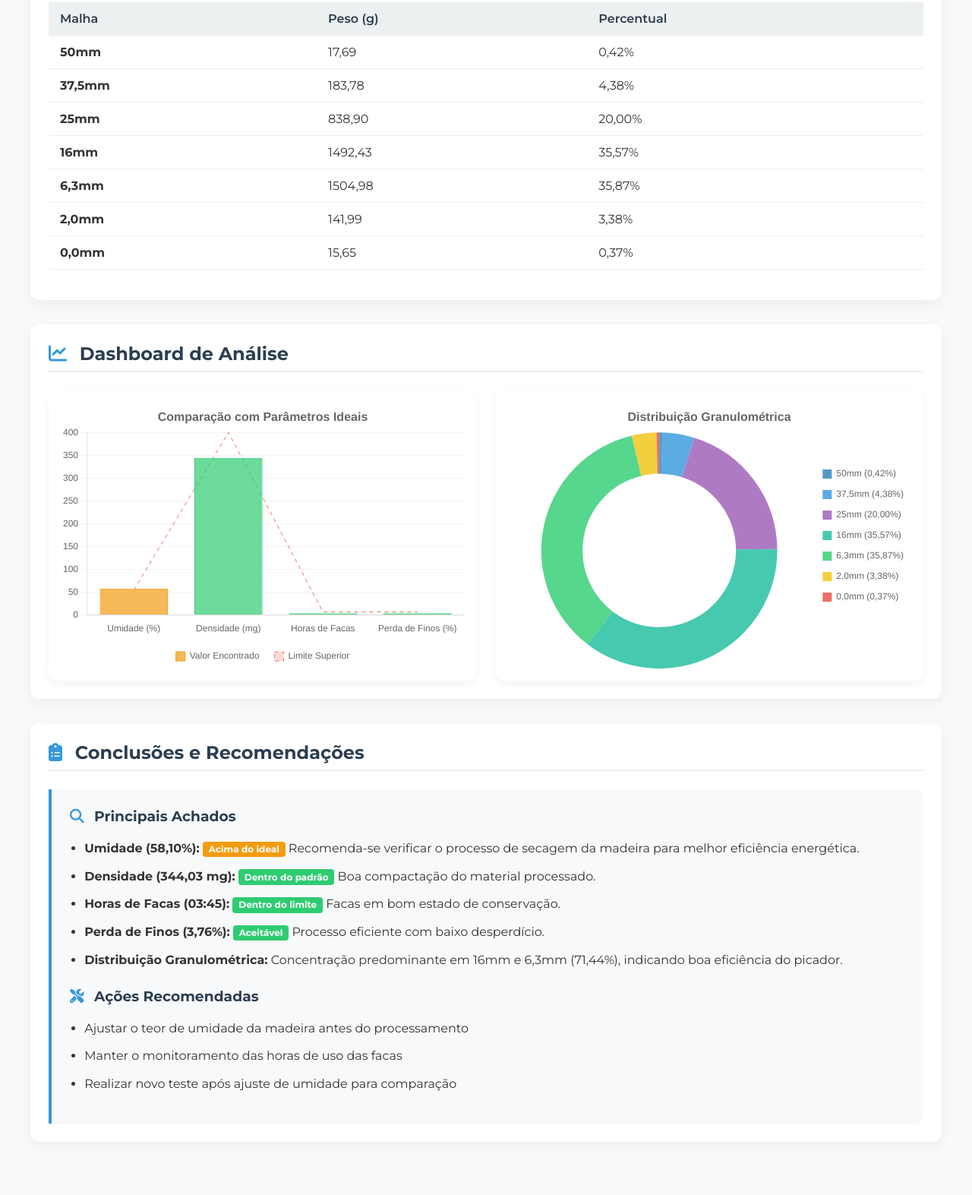
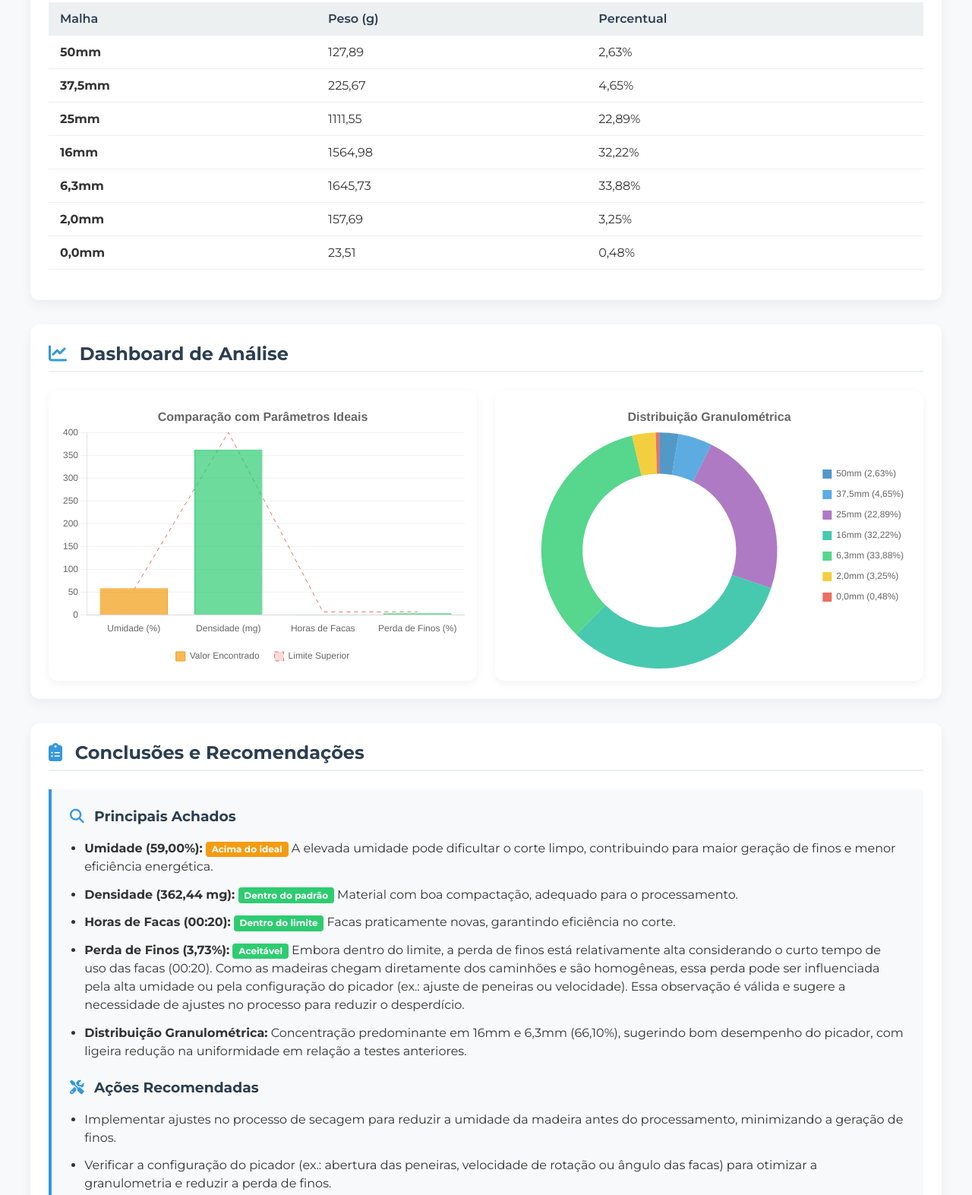
Before and after one commit to bersou/relat-rio-picadores, a plain HTML site: page index.html in a window 1280 px wide. Shown: the part 677-2250 px from the top of the page at 76% size. Before the commit the page ends 2212 px from the top, so only its background shows below. Drawn offline with nearby package versions, Linux system fonts and the light colour scheme.

Commit message:
Update index.html

```diff
--- a/index.html
+++ b/index.html
@@ -181,6 +181,8 @@
                 font-size: 1.8rem;
             }
         }
+
+
     </style>
 </head>
 <body>
@@ -207,7 +209,7 @@
                 <tbody>
                     <tr>
                         <td><strong>Umidade</strong></td>
-                        <td>58,10%</td>
+                        <td>59,00%</td>
                         <td>40% a 55%</td>
                         <td>
                             <span class="status status-warning">
@@ -218,7 +220,7 @@
                     </tr>
                     <tr>
                         <td><strong>Densidade</strong></td>
-                        <td>344,03 mg</td>
+                        <td>362,44 mg</td>
                         <td>300 mg a 400 mg</td>
                         <td>
                             <span class="status status-ok">
@@ -229,7 +231,7 @@
                     </tr>
                     <tr>
                         <td><strong>Horas de Facas</strong></td>
-                        <td>03:45</td>
+                        <td>00:20</td>
                         <td>≤ 7 horas</td>
                         <td>
                             <span class="status status-ok">
@@ -240,7 +242,7 @@
                     </tr>
                     <tr>
                         <td><strong>Perda de Finos</strong></td>
-                        <td>3,76%</td>
+                        <td>3,73%</td>
                         <td>≤ 7%</td>
                         <td>
                             <span class="status status-ok">
@@ -269,38 +271,38 @@
                 <tbody>
                     <tr>
                         <td><strong>50mm</strong></td>
-                        <td>17,69</td>
-                        <td>0,42%</td>
+                        <td>127,89</td>
+                        <td>2,63%</td>
                     </tr>
                     <tr>
                         <td><strong>37,5mm</strong></td>
-                        <td>183,78</td>
-                        <td>4,38%</td>
+                        <td>225,67</td>
+                        <td>4,65%</td>
                     </tr>
                     <tr>
                         <td><strong>25mm</strong></td>
-                        <td>838,90</td>
-                        <td>20,00%</td>
+                        <td>1111,55</td>
+                        <td>22,89%</td>
                     </tr>
                     <tr>
                         <td><strong>16mm</strong></td>
-                        <td>1492,43</td>
-                        <td>35,57%</td>
+                        <td>1564,98</td>
+                        <td>32,22%</td>
                     </tr>
                     <tr>
                         <td><strong>6,3mm</strong></td>
-                        <td>1504,98</td>
-                        <td>35,87%</td>
+                        <td>1645,73</td>
+                        <td>33,88%</td>
                     </tr>
                     <tr>
                         <td><strong>2,0mm</strong></td>
-                        <td>141,99</td>
-                        <td>3,38%</td>
+                        <td>157,69</td>
+                        <td>3,25%</td>
                     </tr>
                     <tr>
                         <td><strong>0,0mm</strong></td>
-                        <td>15,65</td>
-                        <td>0,37%</td>
+                        <td>23,51</td>
+                        <td>0,48%</td>
                     </tr>
                 </tbody>
             </table>
@@ -330,28 +332,28 @@
                 <h3><i class="fas fa-search" style="color: var(--primary); margin-right: 8px;"></i> Principais Achados</h3>
                 <ul>
                     <li>
-                        <strong>Umidade (58,10%):</strong>
+                        <strong>Umidade (59,00%):</strong>
                         <span class="badge" style="background-color: var(--warning);">Acima do ideal</span>
-                        Recomenda-se verificar o processo de secagem da madeira para melhor eficiência energética.
+                        A elevada umidade pode dificultar o corte limpo, contribuindo para maior geração de finos e menor eficiência energética.
                     </li>
                     <li>
-                        <strong>Densidade (344,03 mg):</strong>
+                        <strong>Densidade (362,44 mg):</strong>
                         <span class="badge" style="background-color: var(--success);">Dentro do padrão</span>
-                        Boa compactação do material processado.
+                        Material com boa compactação, adequado para o processamento.
                     </li>
                     <li>
-                        <strong>Horas de Facas (03:45):</strong>
+                        <strong>Horas de Facas (00:20):</strong>
                         <span class="badge" style="background-color: var(--success);">Dentro do limite</span>
-                        Facas em bom estado de conservação.
+                        Facas praticamente novas, garantindo eficiência no corte.
                     </li>
                     <li>
-                        <strong>Perda de Finos (3,76%):</strong>
+                        <strong>Perda de Finos (3,73%):</strong>
                         <span class="badge" style="background-color: var(--success);">Aceitável</span>
-                        Processo eficiente com baixo desperdício.
+                        Embora dentro do limite, a perda de finos está relativamente alta considerando o curto tempo de uso das facas (00:20). Como as madeiras chegam diretamente dos caminhões e são homogêneas, essa perda pode ser influenciada pela alta umidade ou pela configuração do picador (ex.: ajuste de peneiras ou velocidade). Essa observação é válida e sugere a necessidade de ajustes no processo para reduzir o desperdício.
                     </li>
                     <li>
-                        <strong>Distribuição Granulométrica:</strong> Concentração predominante em 16mm e 6,3mm (71,44%),
-                        indicando boa eficiência do picador.
+                        <strong>Distribuição Granulométrica:</strong> Concentração predominante em 16mm e 6,3mm (66,10%),
+                        sugerindo bom desempenho do picador, com ligeira redução na uniformidade em relação a testes anteriores.
                     </li>
                 </ul>
 
@@ -360,9 +362,11 @@
                     Ações Recomendadas
                 </h3>
                 <ul>
-                    <li>Ajustar o teor de umidade da madeira antes do processamento</li>
-                    <li>Manter o monitoramento das horas de uso das facas</li>
-                    <li>Realizar novo teste após ajuste de umidade para comparação</li>
+                    <li>Implementar ajustes no processo de secagem para reduzir a umidade da madeira antes do processamento, minimizando a geração de finos.</li>
+                    <li>Verificar a configuração do picador (ex.: abertura das peneiras, velocidade de rotação ou ângulo das facas) para otimizar a granulometria e reduzir a perda de finos.</li>
+                    <li>Monitorar possíveis variações nas características da madeira (ex.: proporção de alburno ou densidade entre lotes) que possam influenciar a picagem, mesmo com madeira homogênea.</li>
+                    <li>Continuar monitoramento regular das horas de uso das facas para manter a eficiência do picador.</li>
+                    <li>Realizar novo teste após ajustes de umidade e configuração do picador para verificar melhorias na perda de finos e na distribuição granulométrica.</li>
                 </ul>
             </div>
         </div>
@@ -377,7 +381,7 @@
                 labels: ['Umidade (%)', 'Densidade (mg)', 'Horas de Facas', 'Perda de Finos (%)'],
                 datasets: [{
                     label: 'Valor Encontrado',
-                    data: [58.10, 344.03, 3.75, 3.76],
+                    data: [59.00, 362.44, 0.33, 3.73],
                     backgroundColor: [
                         'rgba(243, 156, 18, 0.7)',
                         'rgba(46, 204, 113, 0.7)',
@@ -448,9 +452,9 @@
         const granulometryChart = new Chart(granCtx, {
             type: 'doughnut',
             data: {
-                labels: ['50mm (0,42%)', '37,5mm (4,38%)', '25mm (20,00%)', '16mm (35,57%)', '6,3mm (35,87%)', '2,0mm (3,38%)', '0,0mm (0,37%)'],
+                labels: ['50mm (2,63%)', '37,5mm (4,65%)', '25mm (22,89%)', '16mm (32,22%)', '6,3mm (33,88%)', '2,0mm (3,25%)', '0,0mm (0,48%)'],
                 datasets: [{
-                    data: [0.42, 4.38, 20.00, 35.57, 35.87, 3.38, 0.37],
+                    data: [2.63, 4.65, 22.89, 32.22, 33.88, 3.25, 0.48],
                     backgroundColor: [
                         'rgba(41, 128, 185, 0.8)',
                         'rgba(52, 152, 219, 0.8)',
```
